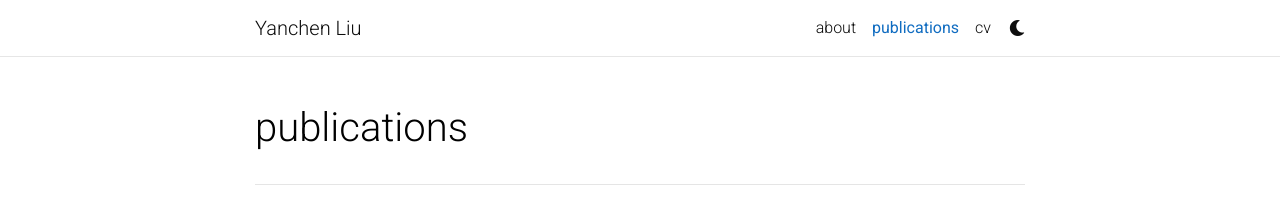
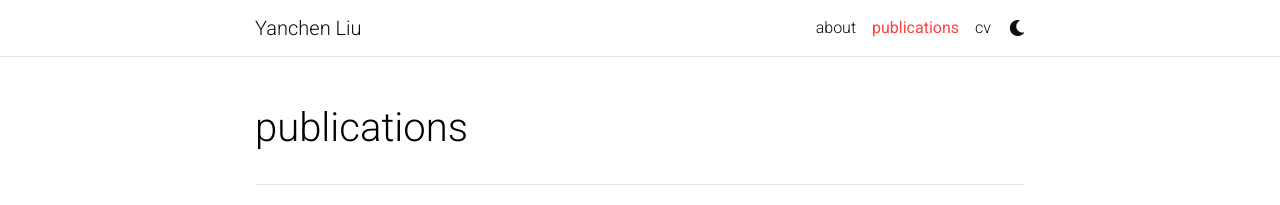
Before and after one commit to liuyanchen1015/liuyanchen1015.github.io, a Jekyll site: the page built from _pages/publications.md, in a window 1280 px wide. Shown: the top 205 px of the page. Built offline with Jekyll 4.4.1, drawn with Linux system fonts in a browser that asks for light colours; comment, search, counter and statistics services are not loaded; a style sheet for code colours, icons or effects is not loaded; grey boxes are pictures that could not be loaded.

Commit message:
Update _themes.scss

```diff
--- a/_sass/_themes.scss
+++ b/_sass/_themes.scss
@@ -7,7 +7,7 @@
   --global-code-bg-color: #{$code-bg-color-light};
   --global-text-color: #{$black-color};
   --global-text-color-light: #{$grey-color};
-  --global-theme-color: #{$tum-color};
+  --global-theme-color: #{$red-color};
   --global-hover-color: #{$tum-color};
   --global-footer-bg-color: #{$grey-color-dark};
   --global-footer-text-color: #{$grey-color-light};
```
